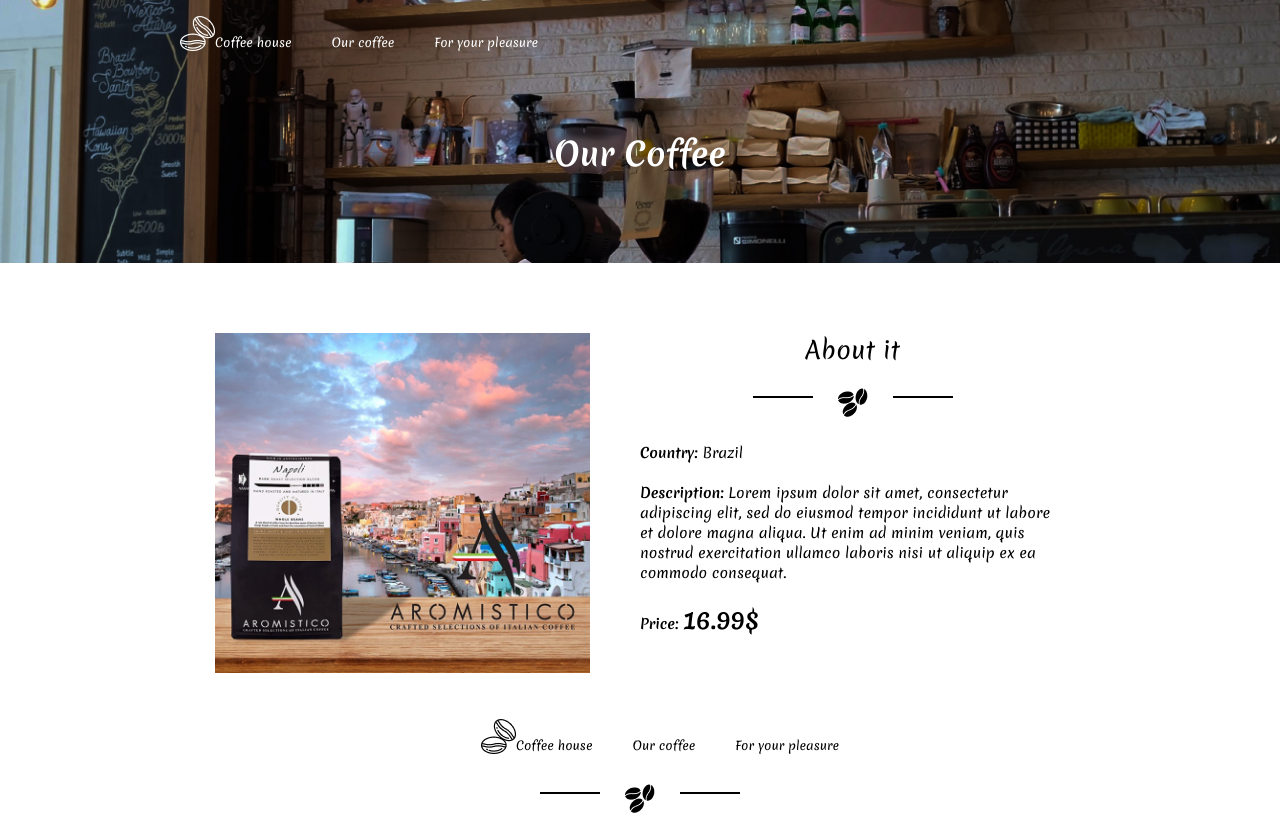
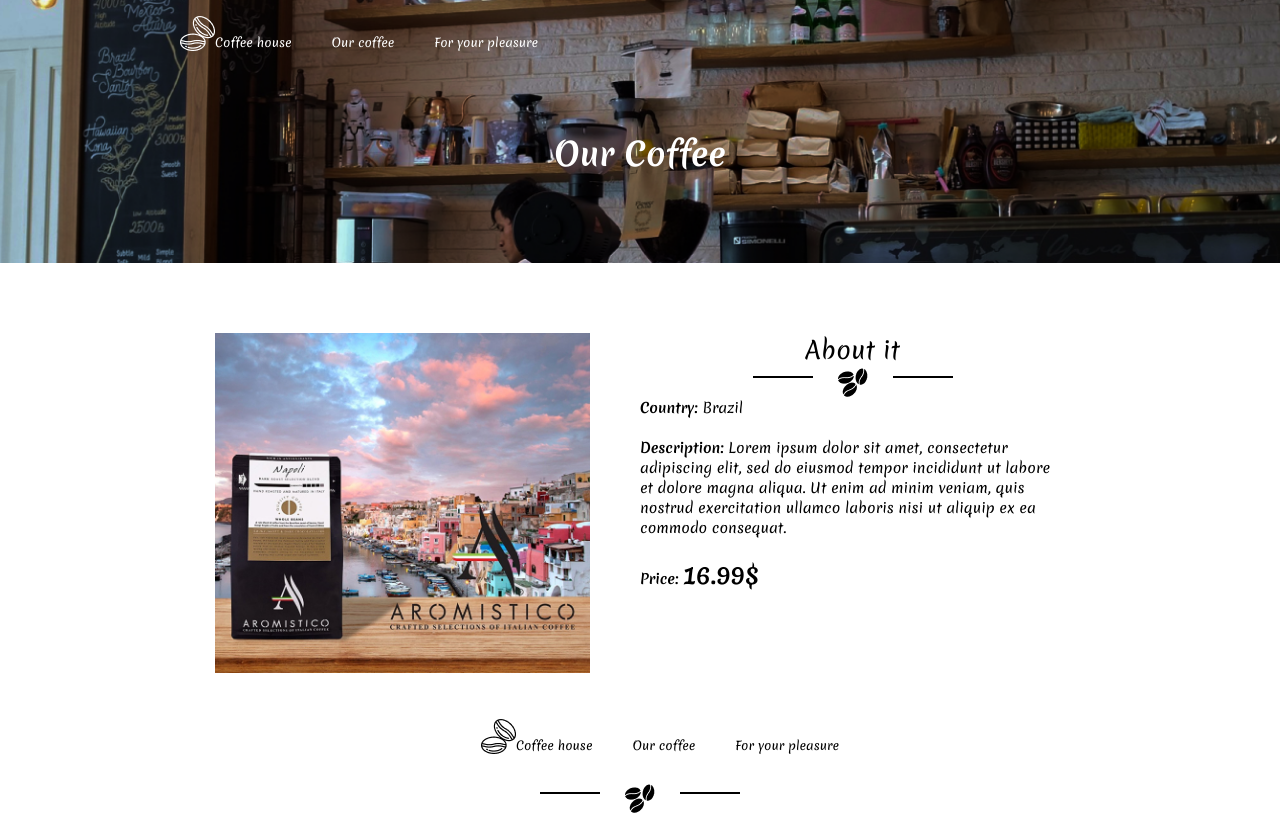
Before and after one commit to AnthonyGr/react-coffee--test-task, a React (Create React App) app: page /coffee in a window 1280 px wide. Built offline with nearby package versions, Linux system fonts and the light colour scheme.

Commit message:
Добавлен scroll to top после перехода на другую страницу

```diff
--- a/src/App.js
+++ b/src/App.js
@@ -3,20 +3,20 @@ import { BrowserRouter as Router, Route, Routes } from 'react-router-dom';
 import CatalogPage from './componets/pages/CatalogPage';
 import MainPage from './componets/pages/MainPage';
 import CoffeePage from './componets/pages/CoffeePage';
+import ScrollToTop from './componets/ScrollToTop';
 
 function App() {
   return (
     <>
       <Router>
-            <main>
+            <ScrollToTop>
               <Routes>
                 <Route path="/" element={<MainPage />} />
                 <Route path="/catalog" element={<CatalogPage />} />
                 <Route path="/coffee" element={<CoffeePage />} />
                 {/* <Route path="*" element={<Page404 />} /> */}
               </Routes>
-            </main>
-
+            </ScrollToTop>
       </Router>
     </>
   )
--- /dev/null
+++ b/src/componets/ScrollToTop.js
@@ -0,0 +1,13 @@
+import { useEffect } from "react";
+import { useLocation } from "react-router";
+
+const ScrollToTop = (props) => {
+  const location = useLocation();
+  useEffect(() => {
+    window.scrollTo(0, 0);
+  }, [location]);
+
+  return <>{props.children}</>
+};
+
+export default ScrollToTop;
--- a/src/componets/pages/CoffeePage.js
+++ b/src/componets/pages/CoffeePage.js
@@ -1,4 +1,5 @@
 import AppNav from "../AppNav";
+import Devider from "../Devider";
 import Footer from "../Footer";
 
 const CoffeePage = () => {
@@ -27,11 +28,7 @@ const CoffeePage = () => {
                         <div className="goods-about__column">
                             <div className="goods-about__textblock">
                                 <div className="goods-about__title">About it</div>
-                                <div className="goods-about__devider devider">
-                                    <div className="devider__item"><hr className="devider__hr devider__hr_b"/></div>
-                                    <div className="devider__logo"><img src="img/devider-logo-b.png" alt=""/></div>
-                                    <div className="devider__item"><hr className="devider__hr devider__hr_b"/></div>
-                                </div>
+                                <Devider color={"black"}/>
                                 <div className="goods-about__text">
                                     <p><strong>Country:</strong> Brazil</p><br/>
                                     <p><strong>Description:</strong> Lorem ipsum dolor sit amet, consectetur adipiscing elit,
```
